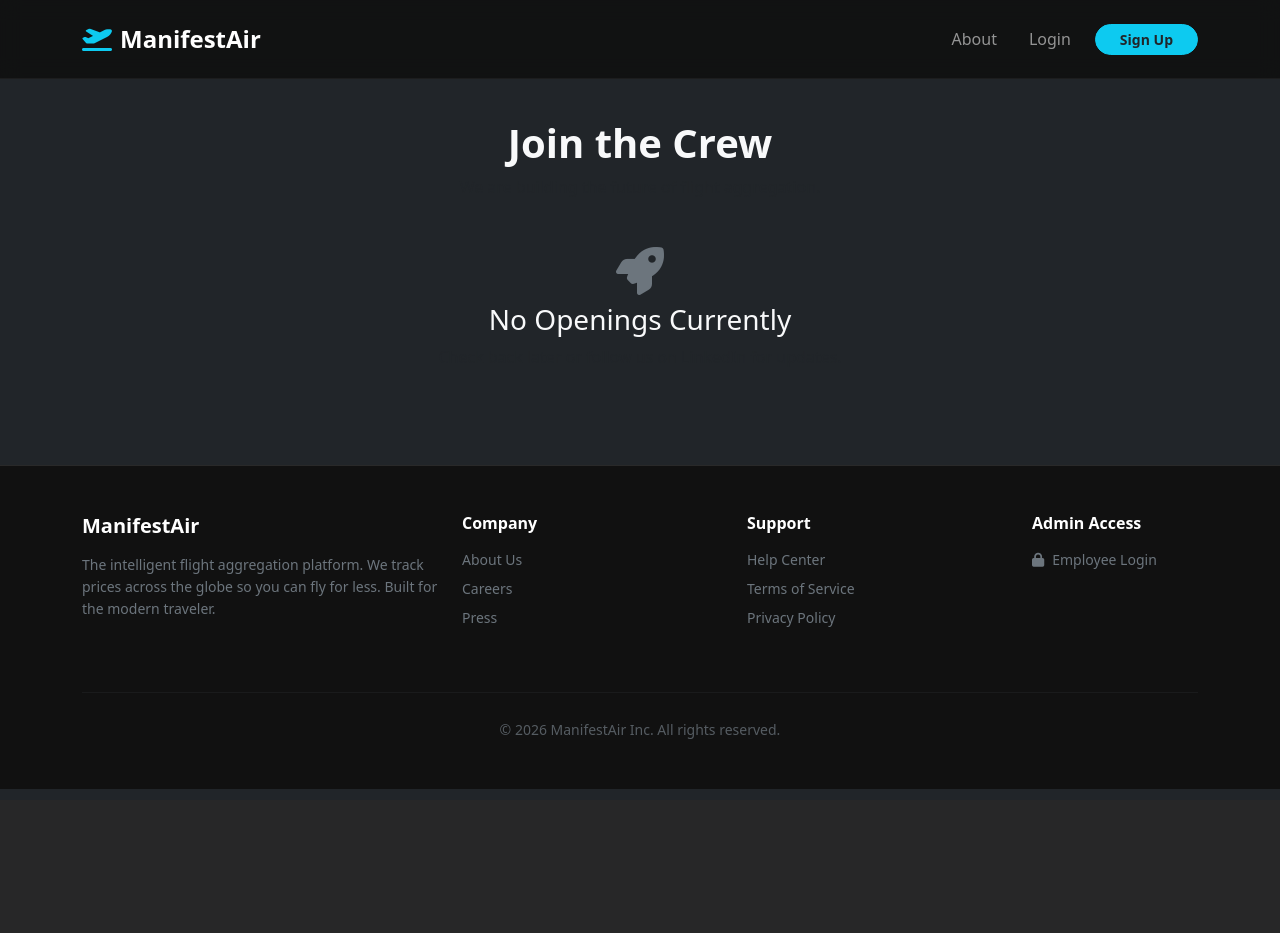
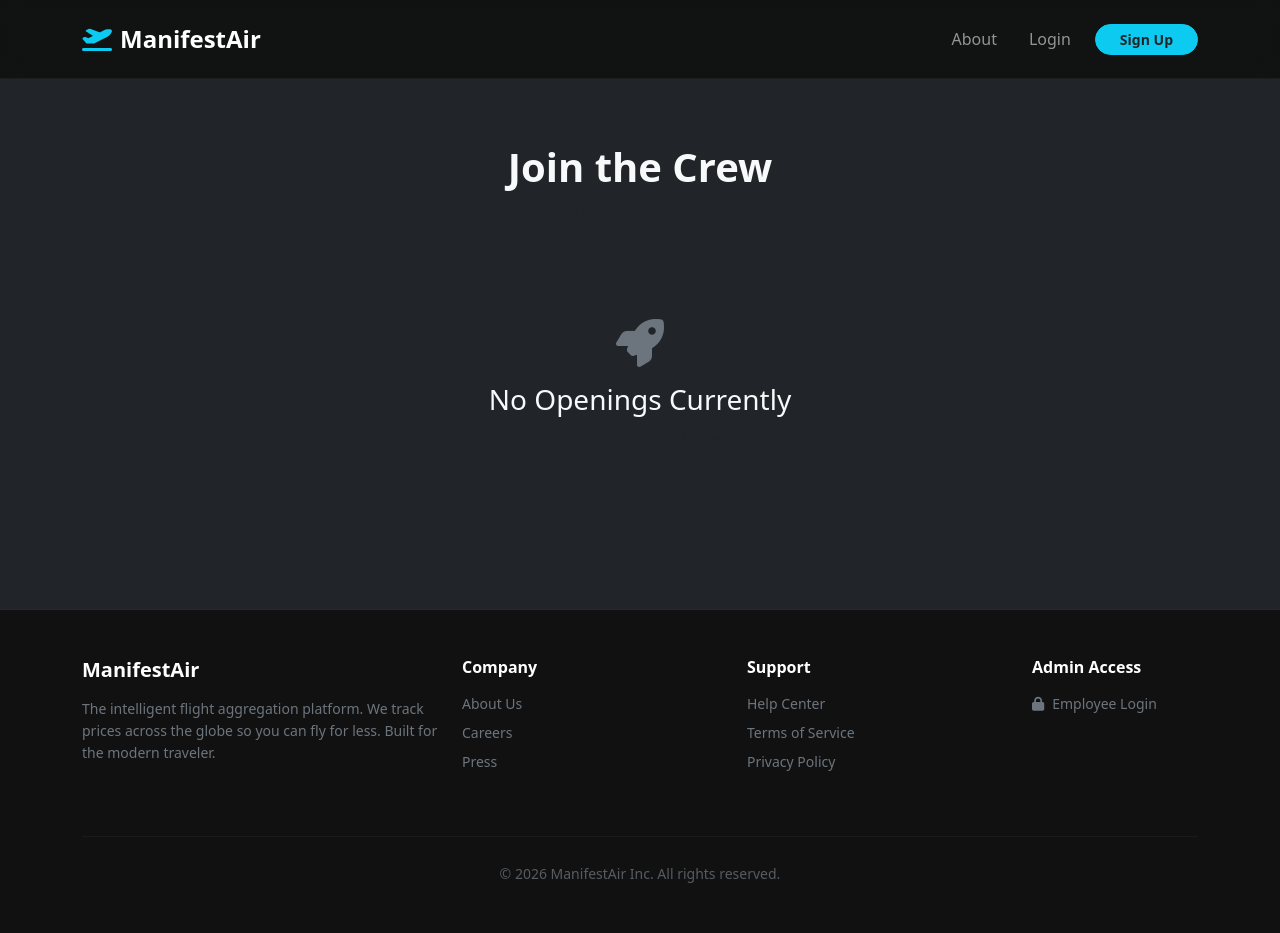
Before and after one commit to Meet1713/ManifestAir, a Flask app: template app/templates/main/careers.html in a window 1280 px wide. Before the commit the page ends 789 px from the top, so only its background shows below. Run offline with Flask 3, Linux system fonts and the light colour scheme; the template is opened without the code that fills it, so the values that code supplies are empty.

Commit message:
Fixing bugs in careers.html

```diff
--- a/app/templates/main/careers.html
+++ b/app/templates/main/careers.html
@@ -1,14 +1,14 @@
 {% extends 'base.html' %}
 
 {% block content %}
-<div class="text-center py-4">
-    <h1 class="fw-bold mb-2">Join the Crew</h1>
-    <p class="text-muted mb-4">We are building the future of flight aggregation.</p>
+<div class="text-center py-5">
+    <h1 class="fw-bold">Join the Crew</h1>
+    <p class="text-muted mb-5">We are building the future of flight aggregation.</p>
 
-    <div class="neo-card p-4 d-inline-block">
-        <i class="fas fa-rocket fa-3x mb-2 text-secondary"></i>
-        <h3 class="mb-2">No Openings Currently</h3>
-        <p class="text-muted mb-0">Check back later or follow us on LinkedIn for updates.</p>
+    <div class="neo-card p-5 d-inline-block">
+        <i class="fas fa-rocket fa-3x mb-3 text-secondary"></i>
+        <h3>No Openings Currently</h3>
+        <p class="text-muted">Check back later or follow us on LinkedIn for updates.</p>
     </div>
 </div>
 {% endblock %}
```
